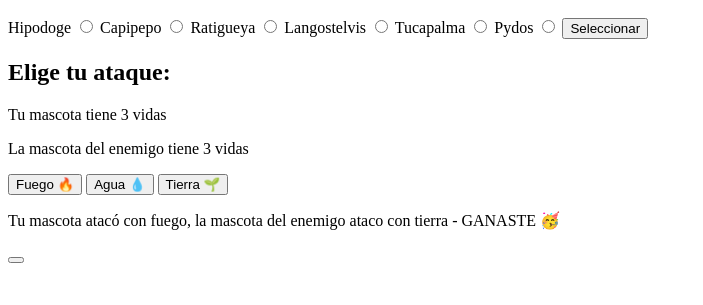
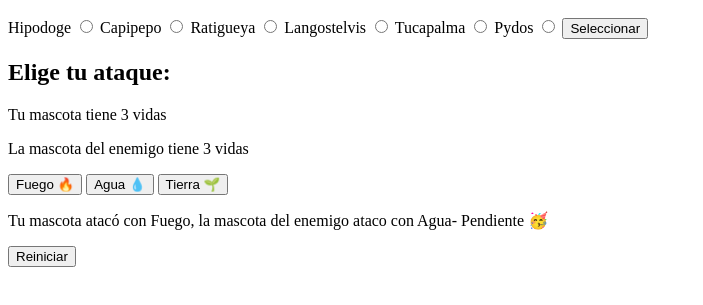
Before and after one commit to richardeflores/Juego-PPT, a plain HTML site: page mokepon/mokepon.html in a window 1280 px wide. Both pictures are taken after a click on the button "Fuego 🔥". Shown: the part 111-416 px from the top of the page, without its empty margins (0-703 px from the left). Drawn offline with Linux system fonts and the light colour scheme.

Commit message:
Volviendo los mensajes dinámicos

```diff
--- a/mokepon/js/mokepon.js
+++ b/mokepon/js/mokepon.js
@@ -1,4 +1,5 @@
 let ataqueJugador
+let ataqueEnemigo
 
 function iniciarJuego(){
     let botonMascota = document.getElementById('boton-mascota')
@@ -74,18 +75,18 @@ function seleccionarMascotaEnemigo(){
 function ataqueFuego() {
     ataqueJugador = 'Fuego'
     ataqueAleatorioEnemigo ()
-    alert(ataqueJugador)
+
 }
 
 function ataqueAgua() {
     ataqueJugador = 'Agua'
     ataqueAleatorioEnemigo ()
-    alert(ataqueJugador)
+
 }
 function ataqueTierra() {
     ataqueJugador = 'Tierra'
     ataqueAleatorioEnemigo ()
-    alert(ataqueJugador)
+
 }
 
 function ataqueAleatorioEnemigo (){
@@ -93,14 +94,19 @@ function ataqueAleatorioEnemigo (){
 
     if (ataqueAleatorio==1) {
         ataqueEnemigo = 'Fuego'
-    }
-    else if (ataqueAleatorio==2){
+    }else if (ataqueAleatorio==2){
         ataqueEnemigo = 'Agua'
-    }
-    else {
+    }else {
         ataqueEnemigo = 'Tierra'
     }
-    ataqueEnemigo
+
+    crearMensaje()
+}
+function crearMensaje() {
+    let sectionMensajes = document.getElementById ('mensajes')
+    let parrafo = document.createElement ('p')
+    parrafo.innerHTML= 'Tu mascota atacó con ' + ataqueJugador + ', la mascota del enemigo ataco con ' + ataqueEnemigo + '- Pendiente 🥳'
+    sectionMensajes.appendChild(parrafo)
 }
 
 function aleatorio (min, max) {
--- a/mokepon/mokepon.html
+++ b/mokepon/mokepon.html
@@ -39,11 +39,10 @@
         </p>
 
     <section id="mensajes">
-        <p>Tu mascota atacó con fuego, la mascota del enemigo ataco con tierra - GANASTE 🥳</p>
     </section>
 
     <section id="reiniciar">
-        <button id="boton-reiniciar"></button>
+        <button id="boton-reiniciar">Reiniciar</button>
     </section>
 </body>
 </html>
```
